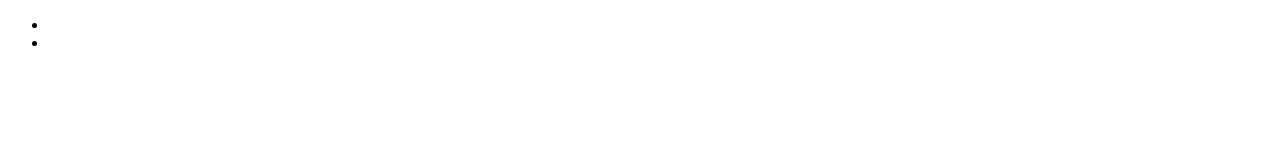
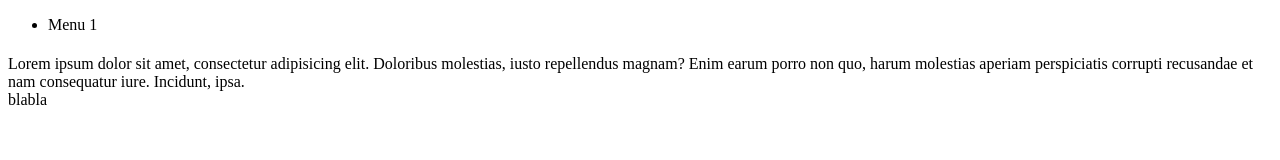
Before and after one commit to robsieljes/voorbeeld, a plain HTML site: page index.html in a window 1280 px wide. Drawn offline with Linux system fonts and the light colour scheme.

Commit message:
Footer toegevoegd, menu item 1 aangemaakt

```diff
--- a/index.html
+++ b/index.html
@@ -8,7 +8,7 @@
 	<nav>
 		<ul>
 			<li>
-				<li></li>
+				Menu 1
 			</li>
 		</ul>
 	</nav>
@@ -19,7 +19,11 @@
 	</h1>
 
 	<div id="content">
+	Lorem ipsum dolor sit amet, consectetur adipisicing elit. Doloribus molestias, iusto repellendus magnam? Enim earum porro non quo, harum molestias aperiam perspiciatis corrupti recusandae et nam consequatur iure. Incidunt, ipsa.
+	</div>
 
-	</div>
+	<footer>
+		blabla
+	</footer>
 </body>
 </html>
```
